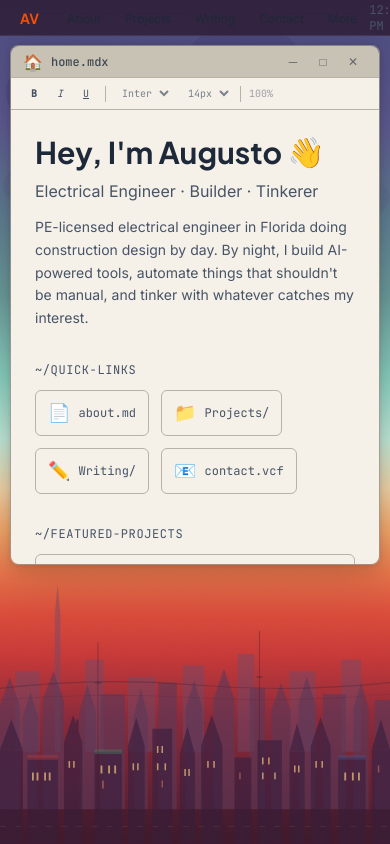
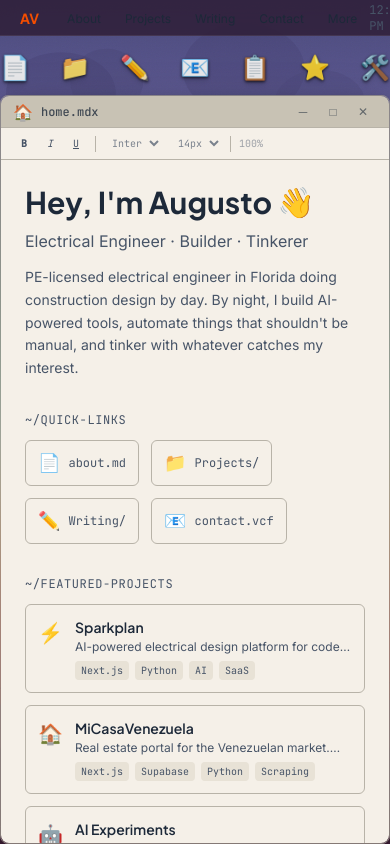
Before and after one commit to augustov58/augusto-bio, a Next.js app: page / in a window 390 px wide. Built offline with nearby package versions, Linux system fonts and the light colour scheme.

Commit message:
fix: mobile layout - icons row at top, full-width window below
- Single row of compact icons (no labels) at top on mobile
- Home window starts below icons, full width, fills remaining height
- Desktop view unchanged

```diff
--- a/src/components/Desktop.tsx
+++ b/src/components/Desktop.tsx
@@ -119,8 +119,8 @@ export default function Desktop() {
         </div>
       ))}
 
-      {/* Mobile icon grid */}
-      <div className="grid md:hidden grid-cols-4 gap-1 px-3 py-2 z-10 relative mt-9">
+      {/* Mobile icon row — single row, icons only (no labels) */}
+      <div className="flex md:hidden justify-center gap-3 px-3 py-2 z-10 relative mt-9">
         {[...desktopIcons, ...desktopIconsRight.map(i => ({ ...i, position: { x: 0, y: 0 } }))].map((icon) => (
           <DesktopIcon
             key={icon.id}
@@ -134,6 +134,7 @@ export default function Desktop() {
                 openWindow(icon.id);
               }
             }}
+            compact
           />
         ))}
       </div>
--- a/src/components/DesktopIcon.tsx
+++ b/src/components/DesktopIcon.tsx
@@ -9,9 +9,10 @@ interface DesktopIconProps {
   onClick: () => void;
   href?: string;
   initialPosition?: { x: number; y: number };
+  compact?: boolean;
 }
 
-export default function DesktopIcon({ icon, label, onClick, href, initialPosition }: DesktopIconProps) {
+export default function DesktopIcon({ icon, label, onClick, href, initialPosition, compact }: DesktopIconProps) {
   const [position, setPosition] = useState(initialPosition || { x: 0, y: 0 });
   const [selected, setSelected] = useState(false);
   const isDragging = useRef(false);
@@ -81,6 +82,22 @@ export default function DesktopIcon({ icon, label, onClick, href, initialPositio
     zIndex: isDragging.current ? 1000 : 5,
   } : {};
 
+  if (compact) {
+    return (
+      <motion.div
+        className="desktop-icon flex flex-col items-center gap-0 p-1 rounded-lg cursor-pointer select-none"
+        whileHover={{ scale: 1.05 }}
+        whileTap={{ scale: 0.95 }}
+        onClick={handleClick}
+        tabIndex={0}
+      >
+        <div className="icon-glow w-10 h-10 flex items-center justify-center rounded-lg transition-all">
+          <span className="text-2xl drop-shadow-md">{icon}</span>
+        </div>
+      </motion.div>
+    );
+  }
+
   return (
     <motion.div
       className={`desktop-icon flex flex-col items-center gap-0.5 p-2 rounded-lg cursor-pointer group w-[76px] select-none ${
--- a/src/stores/windowStore.ts
+++ b/src/stores/windowStore.ts
@@ -34,12 +34,11 @@ function getMobileAdjustedWindow(win: Omit<WindowState, 'zIndex'>) {
   const vw = globalThis.innerWidth;
   const vh = globalThis.innerHeight;
   if (vw >= 768) return win;
-  // On mobile: fit windows to ~90% of viewport, centered
-  const w = Math.min(win.size.w, vw - 20);
-  const h = Math.min(win.size.h, vh - 80);
-  const x = Math.max(10, (vw - w) / 2);
-  const y = 45;
-  return { ...win, position: { x, y }, size: { w, h } };
+  // On mobile: full width, positioned below icon row (menu 36px + icons ~56px)
+  const topOffset = 95;
+  const w = vw;
+  const h = vh - topOffset;
+  return { ...win, position: { x: 0, y: topOffset }, size: { w, h } };
 }
 
 const defaultWindows: Omit<WindowState, 'zIndex'>[] = [
```
